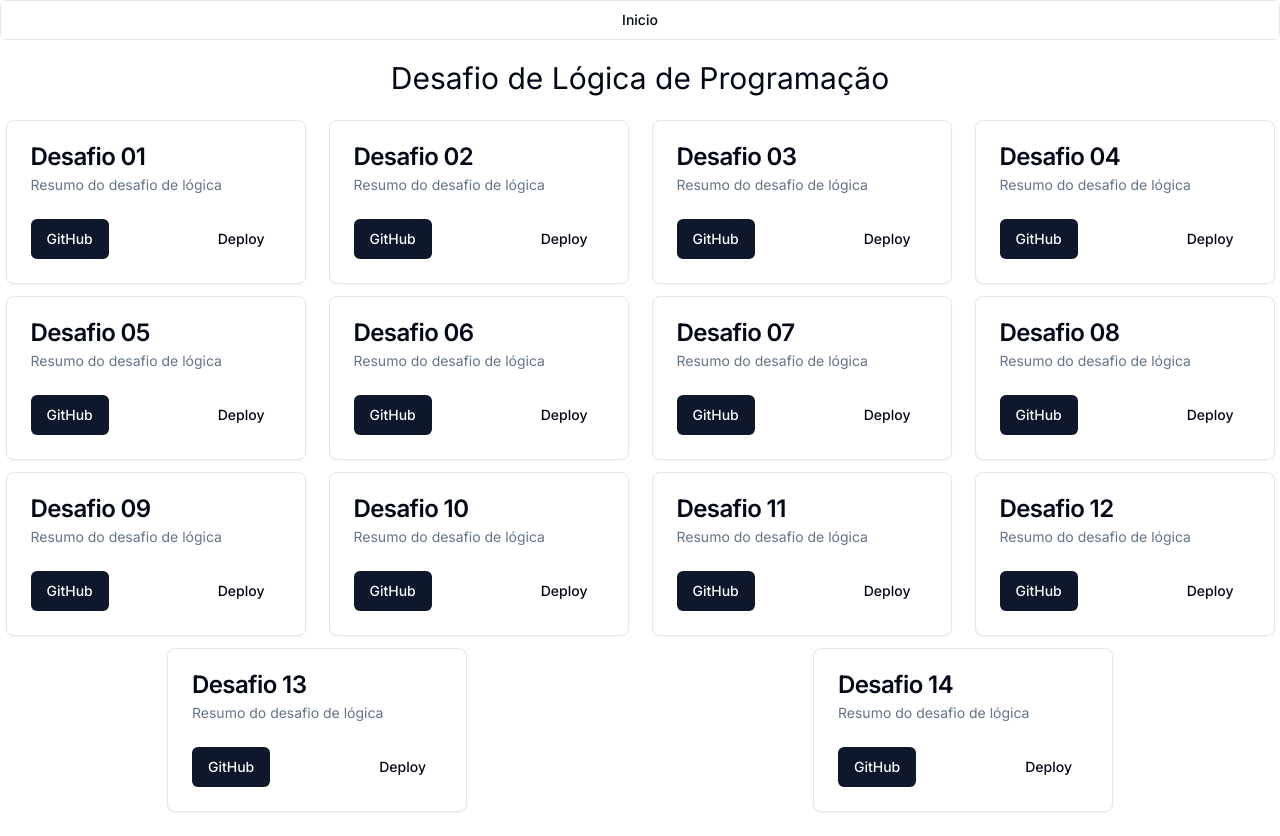
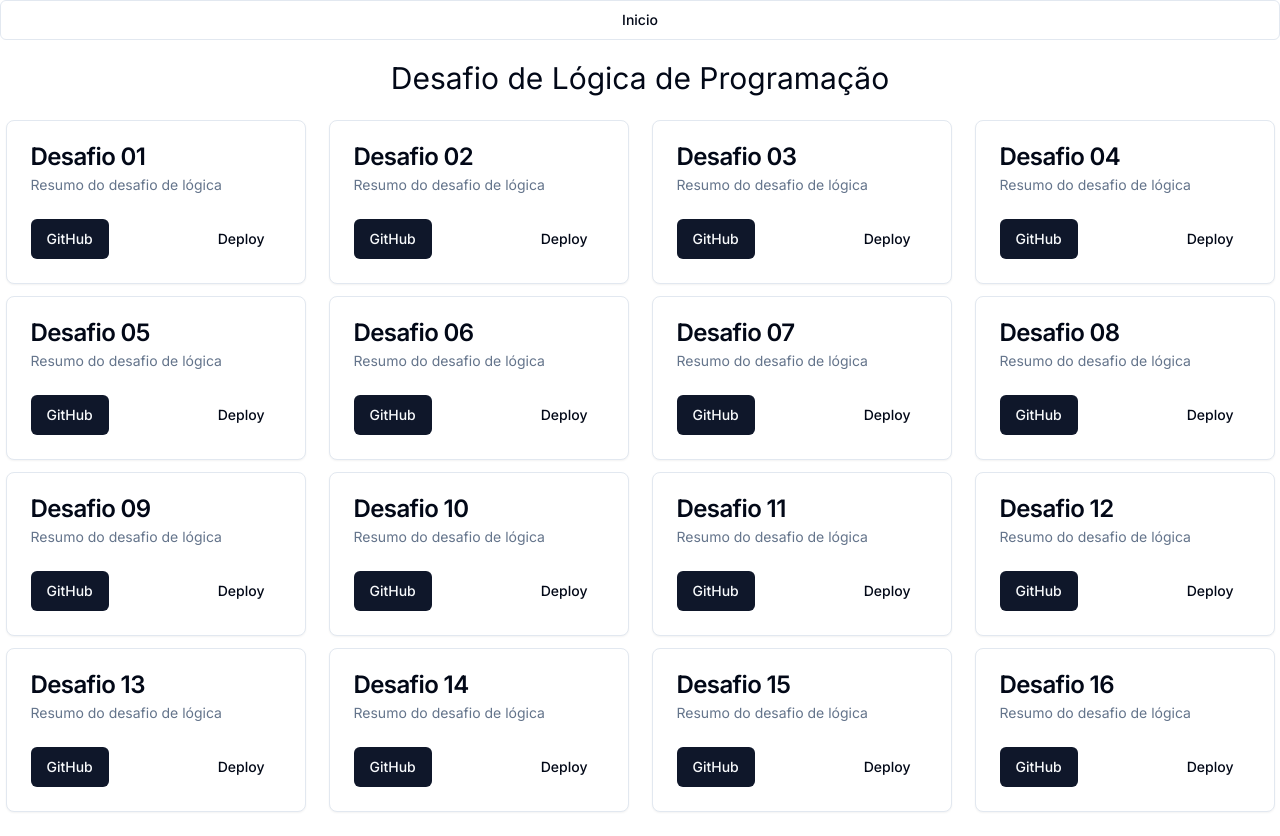
Before and after one commit to darioreisjr/desafiodelogicadeprogramacao, a Next.js app: page / in a window 1280 px wide. Built offline with nearby package versions, Linux system fonts and the light colour scheme.

Commit message:
feat: challenge fifteen calculation of hours worked complete

```diff
--- a/src/app/page.tsx
+++ b/src/app/page.tsx
@@ -366,6 +366,56 @@ export default function Home() {
             </Button>
           </CardFooter>
         </Card>
+        <Card className="w-[400px] md:w-[300px]">
+          <CardHeader>
+            <CardTitle>Desafio 15</CardTitle>
+            <CardDescription>Resumo do desafio de lógica</CardDescription>
+          </CardHeader>
+          <CardFooter className="flex justify-between">
+            <Button>
+              <Link
+                href="https://github.com/darioreisjr/desafiodelogicadeprogramacao/tree/main/src/app/(routes)/desafio-15"
+                target="_blank"
+              >
+                GitHub
+              </Link>
+            </Button>
+            <Button
+              variant="ghost"
+            >
+              <Link
+                href="/desafio-15"
+              >
+                Deploy
+              </Link>
+            </Button>
+          </CardFooter>
+        </Card>
+        <Card className="w-[400px] md:w-[300px]">
+          <CardHeader>
+            <CardTitle>Desafio 16</CardTitle>
+            <CardDescription>Resumo do desafio de lógica</CardDescription>
+          </CardHeader>
+          <CardFooter className="flex justify-between">
+            <Button>
+              <Link
+                href="https://github.com/darioreisjr/desafiodelogicadeprogramacao/tree/main/src/app/(routes)/desafio-16"
+                target="_blank"
+              >
+                GitHub
+              </Link>
+            </Button>
+            <Button
+              variant="ghost"
+            >
+              <Link
+                href="/desafio-16"
+              >
+                Deploy
+              </Link>
+            </Button>
+          </CardFooter>
+        </Card>
       </div>
     </>
   )
```
Also changed, not shown: src/app/(routes)/desafio-15/page.jsx (added, +71 -0 lines).
